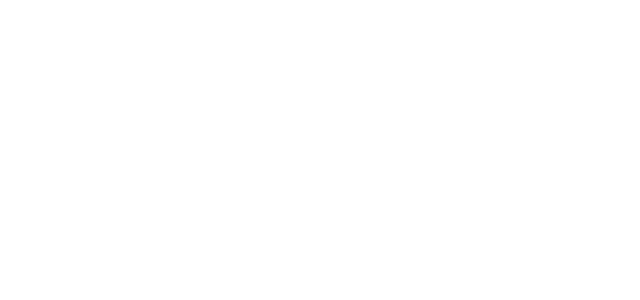
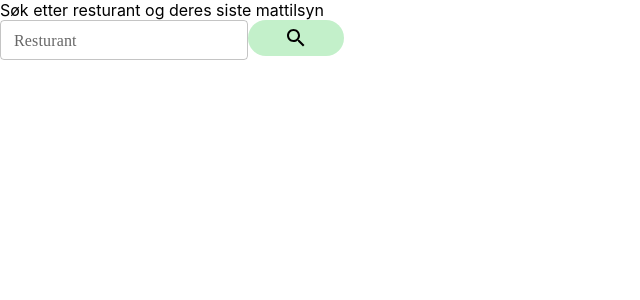
Before and after one commit to Morpii/Mattilsyn, a React (Create React App) app: page / in a window 1280 px wide. Shown: the top 300 px of the page, without its empty margins (0-640 px from the left). Built offline with nearby package versions, Linux system fonts and the light colour scheme.

Commit message:
feat: dashboard with searchbar and icon

```diff
--- a/package.json
+++ b/package.json
@@ -3,6 +3,10 @@
   "version": "0.1.0",
   "private": true,
   "dependencies": {
+    "@emotion/react": "^11.10.8",
+    "@emotion/styled": "^11.10.8",
+    "@mui/icons-material": "^5.11.16",
+    "@mui/material": "^5.12.3",
     "@testing-library/jest-dom": "^5.16.5",
     "@testing-library/react": "^13.4.0",
     "@testing-library/user-event": "^13.5.0",
@@ -10,8 +14,10 @@
     "@types/node": "^16.18.25",
     "@types/react": "^18.2.3",
     "@types/react-dom": "^18.2.3",
+    "axios": "^1.4.0",
     "react": "^18.2.0",
     "react-dom": "^18.2.0",
+    "react-router-dom": "^6.11.1",
     "react-scripts": "5.0.1",
     "typescript": "^4.9.5",
     "web-vitals": "^2.1.4"
--- a/src/App.tsx
+++ b/src/App.tsx
@@ -1,13 +1,16 @@
 import React from 'react';
 import './App.css';
+import Dashboard from './Pages/Dashboard';
+import {BrowserRouter, Routes, Route} from 'react-router-dom';
 
 function App() {
   return (
-    <div className="App">
-      <header className="App-header">
+    <BrowserRouter>
+    <Routes>
+      <Route path="/" element={<Dashboard />} />
+    </Routes>
+   </BrowserRouter>
 
-      </header>
-    </div>
   );
 }
 
--- /dev/null
+++ b/src/Pages/Dashboard.tsx
@@ -0,0 +1,51 @@
+import {Button, TextField } from "@mui/material";
+import SearchIcon from '@mui/icons-material/Search';
+import { useState } from "react";
+
+export default function Dashboard(){
+
+    const [resturantNavn, setResturantNavn] = useState("");
+
+    const handleButtonCLick = () => {
+
+    }
+
+    return (
+        <>
+            <header>Søk etter resturant og deres siste mattilsyn</header>
+            <TextField
+                    id="outlined-helperText"
+                    size="small"
+                    label="Resturant"
+                    defaultValue=""
+                    placeholder="Skriv inn resturant her"
+                    value={resturantNavn}
+                    helperText=""
+                    InputLabelProps={{
+                        style: {
+                            fontFamily: 'quicksand',
+                            fontSize: '16px' }
+                    }}
+                />
+            <Button
+                sx={{
+                    borderRadius: 35,
+                    height: 18,
+                    backgroundColor: "#C3F0CA",
+                    fontFamily:"quicksand",
+                    fontWeight: "bold",
+                    padding: "18px 36px",
+                    fontSize: "16px",
+                    color: "black",
+                    ":hover": {
+                    bgcolor: "#91DCC1"
+                    }
+                }}
+                onClick={handleButtonCLick}
+            >
+                <SearchIcon></SearchIcon>
+            </Button>
+
+        </>
+    )
+}
```
Also changed, not shown: 1 other file (tests, documents, lock files or other folders).
